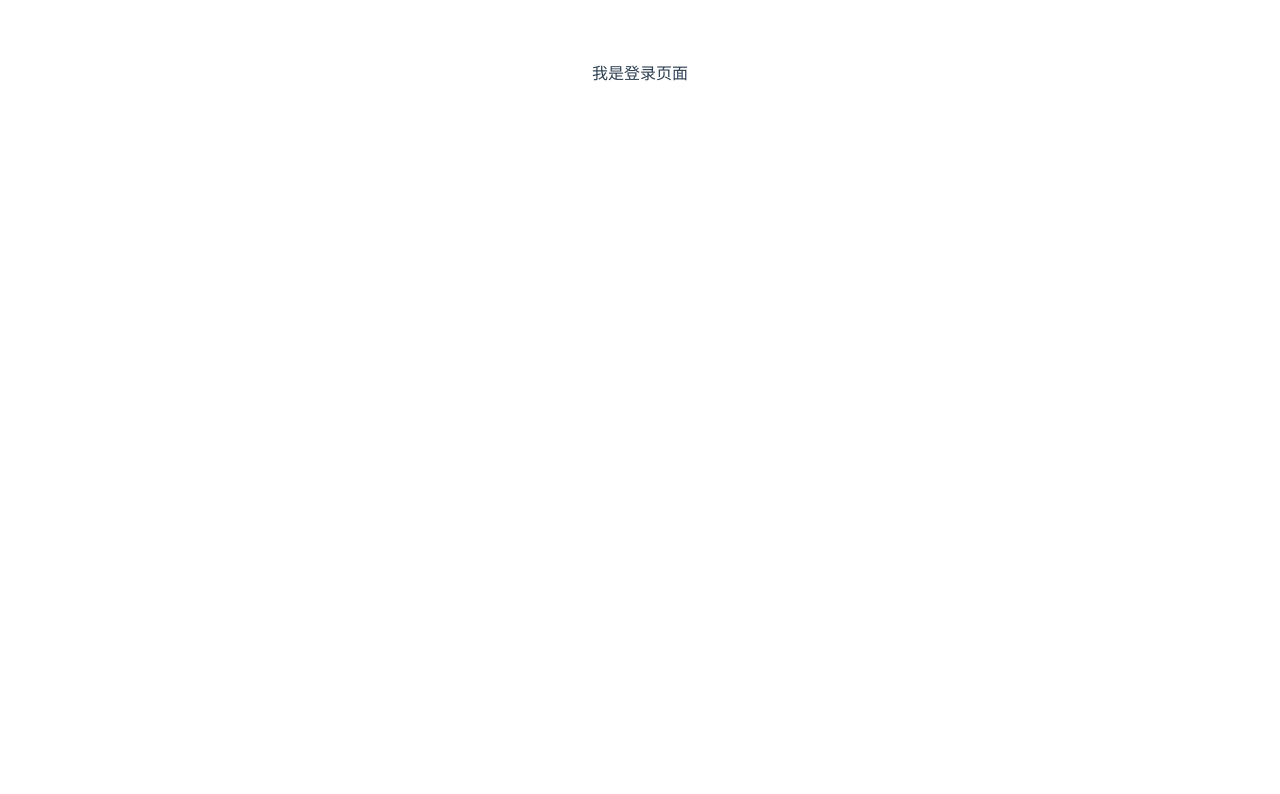
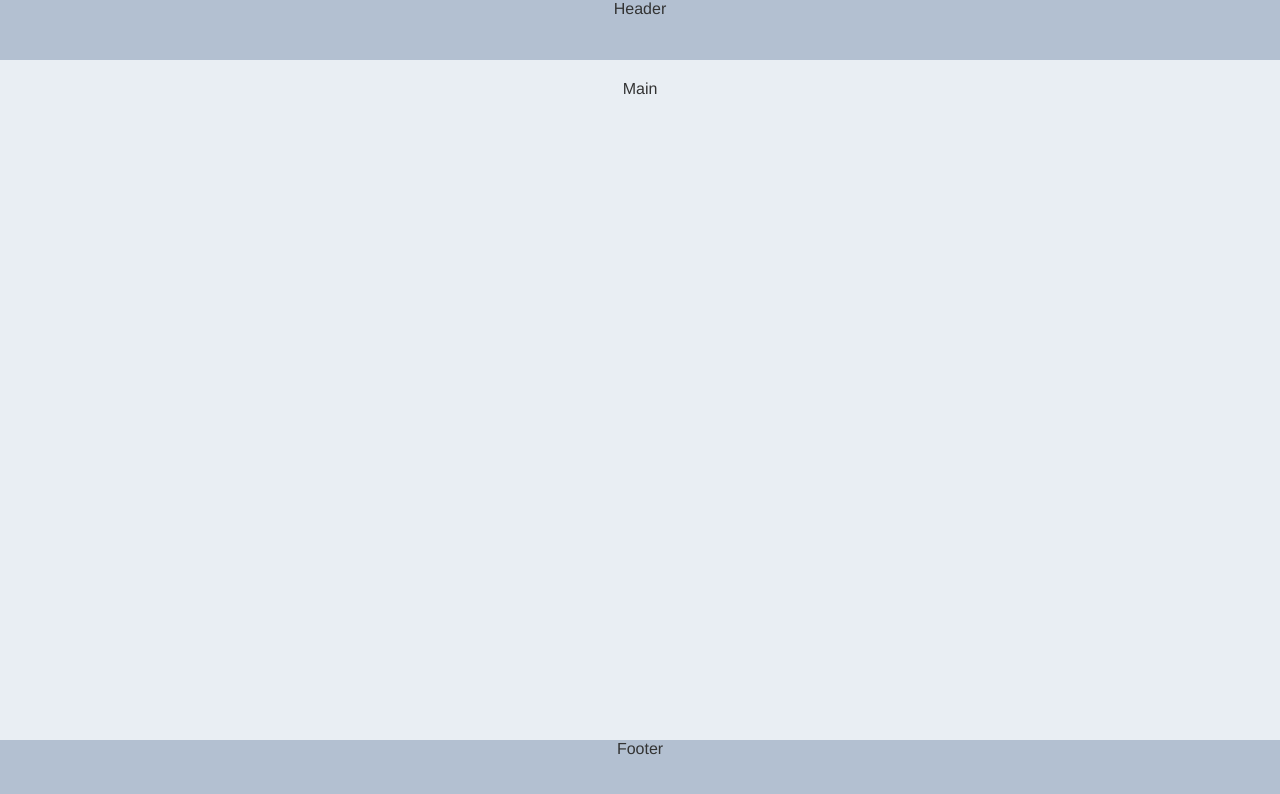
Before and after one commit to liuzhihua0104/vue-cli-20210705, a Vue app: page /#/login in a window 1280 px wide. Shown: the top 794 px of the page. Built offline with nearby package versions, Linux system fonts and the light colour scheme.

Commit message:
feat-安装并引入elementUI

```diff
--- a/babel.config.js
+++ b/babel.config.js
@@ -1,5 +1,12 @@
 module.exports = {
-  presets: [
-    '@vue/cli-plugin-babel/preset'
+  "presets": [["es2015", { "modules": false }]],
+  "plugins": [
+    [
+      "component",
+      {
+        "libraryName": "element-ui",
+        "styleLibraryName": "theme-chalk"
+      }
+    ]
   ]
 }
--- a/package.json
+++ b/package.json
@@ -9,6 +9,7 @@
   },
   "dependencies": {
     "core-js": "^3.6.5",
+    "element-ui": "^2.15.3",
     "vue": "^2.6.11",
     "vue-router": "^3.5.2"
   },
@@ -17,6 +18,7 @@
     "@vue/cli-plugin-eslint": "~4.5.0",
     "@vue/cli-service": "~4.5.0",
     "babel-eslint": "^10.1.0",
+    "babel-plugin-component": "^1.1.1",
     "eslint": "^6.7.2",
     "eslint-plugin-vue": "^6.2.2",
     "vue-template-compiler": "^2.6.11"
--- a/src/App.vue
+++ b/src/App.vue
@@ -1,5 +1,6 @@
 <template>
   <div id="app">
+
     <router-view></router-view>
   </div>
 </template>
@@ -18,6 +19,15 @@ export default {
   -moz-osx-font-smoothing: grayscale;
   text-align: center;
   color: #2c3e50;
-  margin-top: 60px;
+}
+
+*{
+  margin:0;
+  padding:0;
+}
+
+html,body,#app{
+  width:100%;
+  height:100%;
 }
 </style>
--- a/src/pages/login.vue
+++ b/src/pages/login.vue
@@ -1,20 +1,44 @@
 <template>
-  <div>
-    我是登录页面
-  </div>
+  <el-container>
+    <el-header>Header</el-header>
+    <el-main>Main</el-main>
+    <el-footer>Footer</el-footer>
+  </el-container>
+
 </template>
 
 <script>
 export default {
-  name:"login",
-  data(){
-    return{
-      storeName:"登录"
-    }
+  name: "login",
+  data() {
+    return {
+      storeName: "登录",
+    };
   },
-  mounted(){
-    console.log(this.$route)
-  }
+  mounted() {
+    console.log(this.$route);
+  },
+};
+</script>
+<style scoped>
+.el-header,
+.el-footer {
+  background-color: #b3c0d1;
+  color: #333;
+  text-align: center;
+}
 
+.el-main {
+  background-color: #e9eef3;
+  color: #333;
+  text-align: center;
+  flex: 1;
 }
-</script>
+
+.el-container {
+  width: 100%;
+  height: 100%;
+  display: flex;
+  flex-direction: column;
+}
+</style>
```
Also changed, not shown: src/main.js (+9 -0 lines), 1 other file (tests, documents, lock files or other folders).
